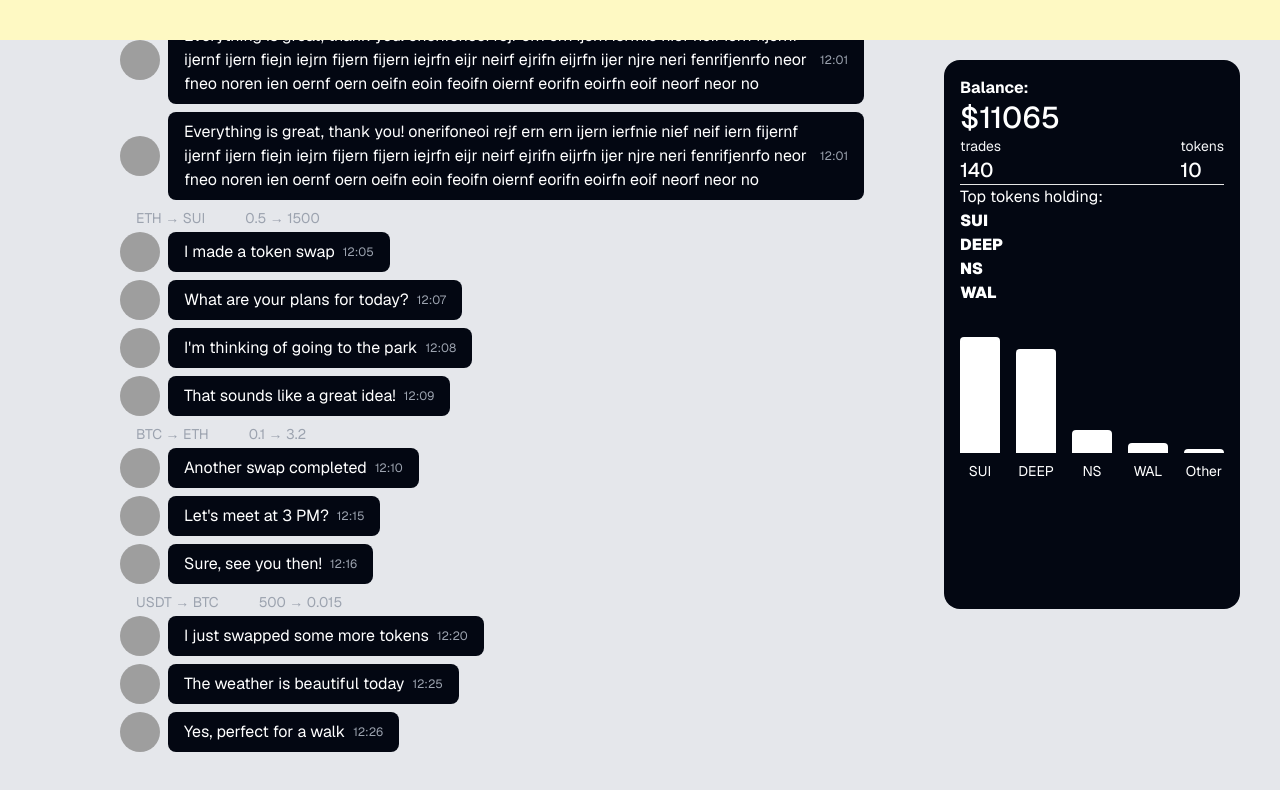
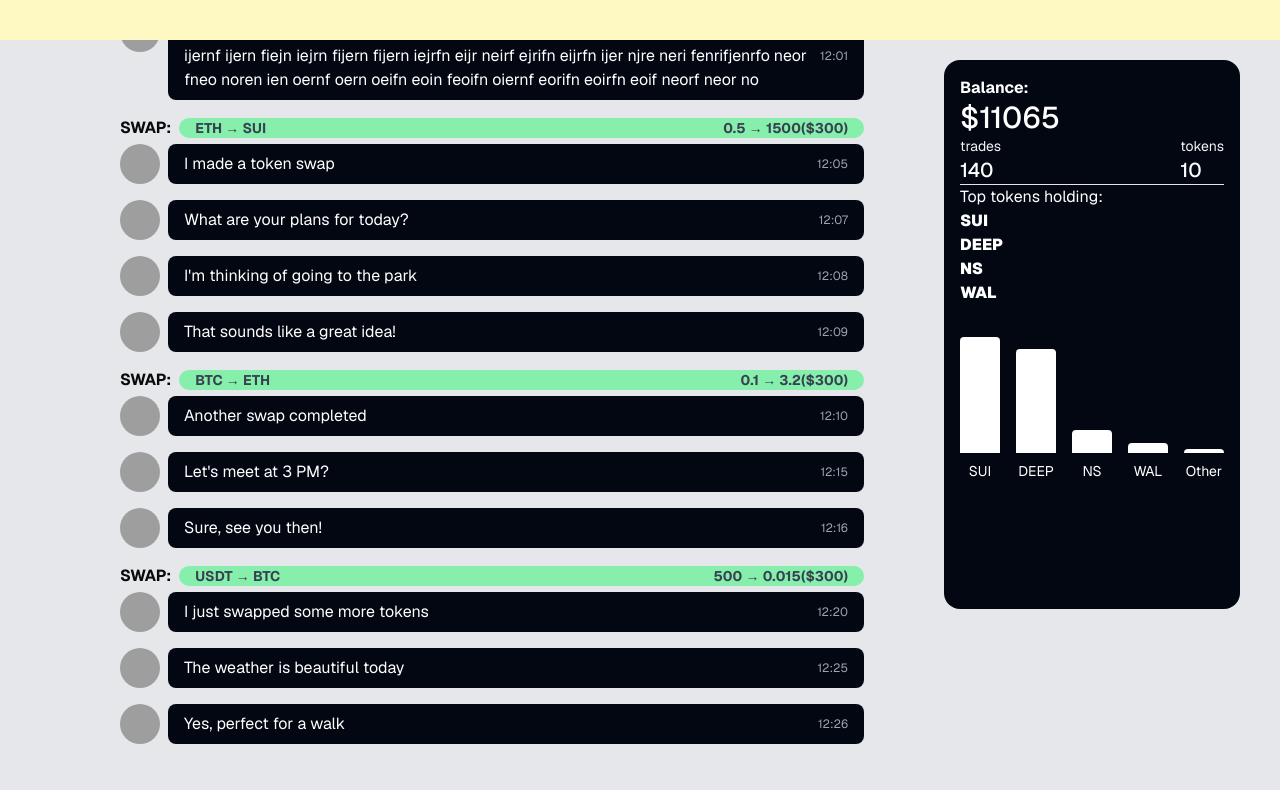
Before and after one commit to PinataBot/eliza-pinata-frontend, a Next.js app: page / in a window 1280 px wide. Shown: the top 790 px of the page. Built offline with nearby package versions, Linux system fonts and the light colour scheme; grey boxes are pictures that could not be loaded.

Commit message:
fix: message layout

```diff
--- a/src/components/Message.tsx
+++ b/src/components/Message.tsx
@@ -1,4 +1,3 @@
-import cn from "classnames";
 import { Avatar, AvatarFallback, AvatarImage } from "@/components/ui/avatar";
 import { Skeleton } from "@/components/ui/skeleton";
 
@@ -14,27 +13,31 @@ export interface MessageProps {
   };
 }
 
+// TODO: maybe add tx link to scanner
 export const Message = ({ text, time, swapData }: MessageProps) => {
   return (
-    <div className="w-full my-2">
+    <div className="w-full my-4">
       {swapData && (
-        <div className="flex justify-between gap-10 text-sm mb-1 px-4 text-gray-400 w-fit max-w-full">
-          <span>
-            {swapData.fromSwap} → {swapData.toSwap}
-          </span>
-          <span>
-            {swapData.amountFrom} → {swapData.amountTo}
-          </span>
+        <div className="w-full flex gap-2 mb-1 items-center">
+          <h3 className="font-bold">SWAP:</h3>
+          <div className="flex rounded-2xl bg-green-300 justify-between gap-10 font-bold text-sm px-4 text-gray-700 w-full max-w-full">
+            <span>
+              {swapData.fromSwap} → {swapData.toSwap}
+            </span>
+            <span>
+              {swapData.amountFrom} → {swapData.amountTo}(<span>${swapData.usdAmount}</span>)
+            </span>
+          </div>
         </div>
       )}
-      <div className="flex items-center gap-2">
+      <div className="flex items-start gap-2">
         <Avatar>
           <AvatarImage src="https://t4.ftcdn.net/jpg/02/66/31/75/360_F_266317554_kr7DPOoM5Uty0YCeFU9nDZTt4a2LeMJF.jpg" />
           <AvatarFallback>
             <Skeleton className="h-12 w-12 rounded-full" />
           </AvatarFallback>
         </Avatar>
-        <div className="rounded-lg text-white px-4 py-2 w-fit max-w-full bg-gray-950 flex items-center gap-2">
+        <div className="rounded-lg w-full text-white px-4 py-2 max-w-full justify-between bg-gray-950 flex items-center gap-2">
           <span>{text}</span>
           <span className="text-xs text-gray-400">{time}</span>
         </div>
```
